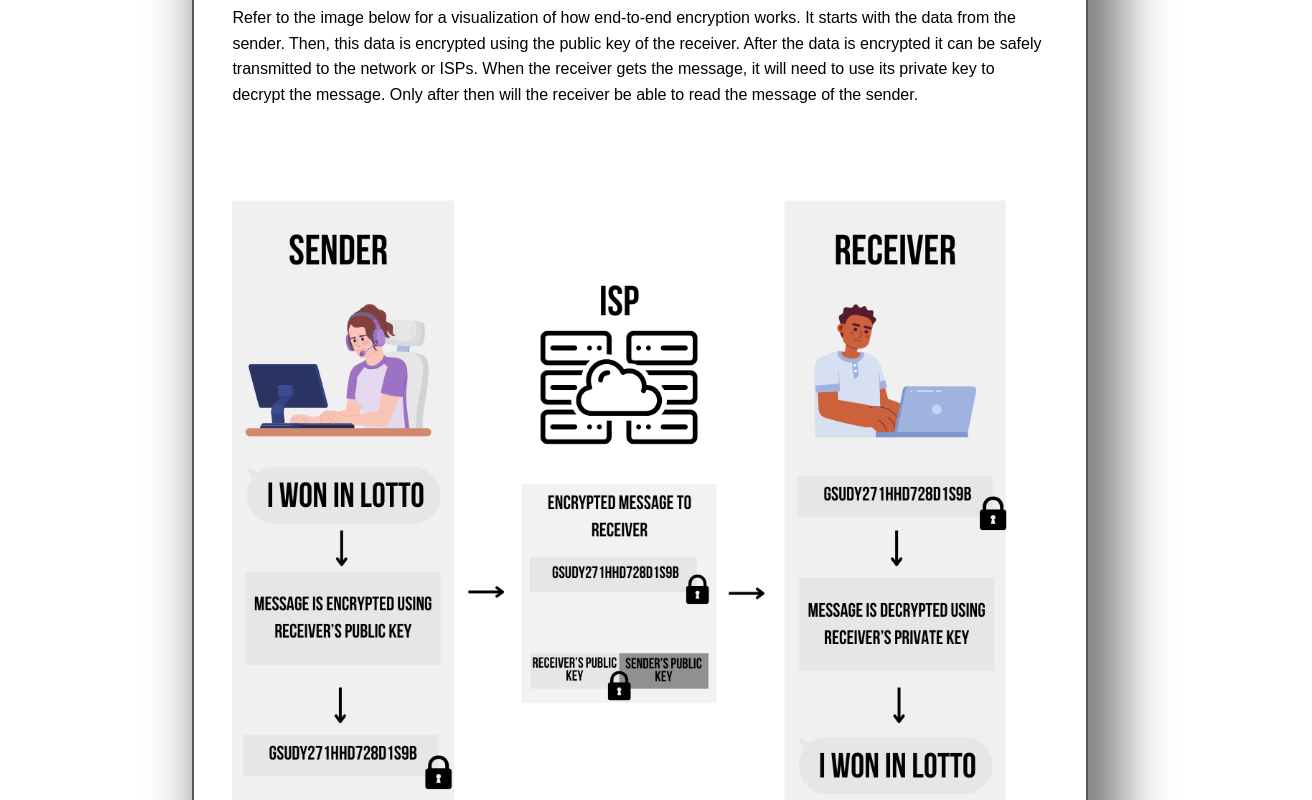
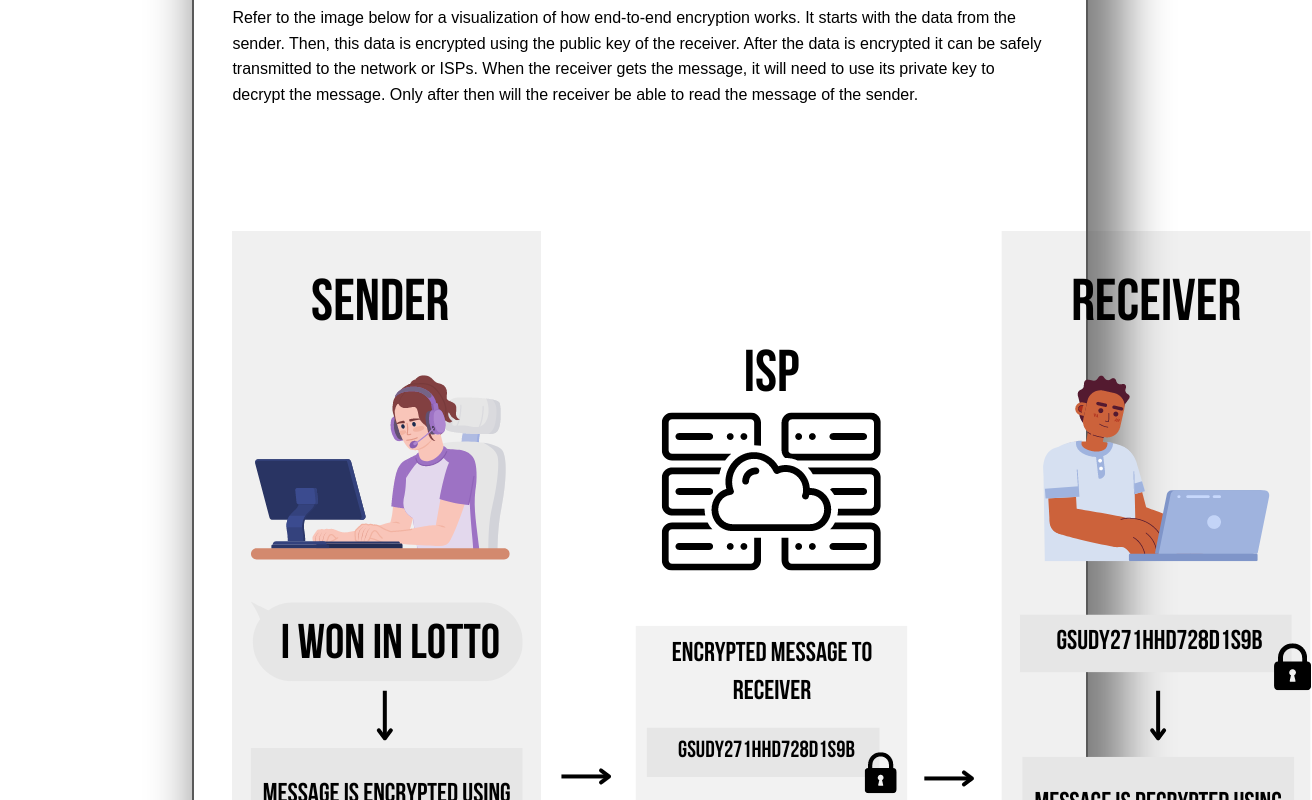
Before and after one commit to Create-A-Blog/A-Guide-To-Implementing-End-to-End-Encryption, a plain HTML site: page index.html in a window 1280 px wide. Shown: the part 2240-3040 px from the top of the page, 1312 px wide, since content can reach past the window. Drawn offline with Linux system fonts and the light colour scheme.

Commit message:
Update index.html

```diff
--- a/index.html
+++ b/index.html
@@ -66,7 +66,7 @@ By encrypting data or transforming it into an unreadable data, the user is prote
   <p style="font-family:arial; font-size: 12;">As mentioned above, there are numerous encryption algorithms or kinds of encryption but in this post, we will only be focusing on the encryption with the use of paired public and private keys (asymmetric public key) as this is the type of encryption used by an end-to-end encryption. As its name suggests, the data is only encrypted at the end points which are the sender and the receiver. Therefore, by using a pair of public and private keys, the data can be transmitted from end-to-end without any interference as outside entities will not be able to read or understand the data.</p>
    <p style="font-family:arial; font-size: 12;">Refer to the image below for a visualization of how end-to-end encryption works. It starts with the data from the sender. Then, this data is encrypted using the public key of the receiver. After the data is encrypted it can be safely transmitted to the network or ISPs. When the receiver gets the message, it will need to use its private key to decrypt the message. Only after then will the receiver be able to read the message of the sender.</p>
 
-  <img style="max-width: 95%;" src="./A-Guide-to-Implementing-End-to-End-Encryption/user.png">
+  <img src="./A-Guide-to-Implementing-End-to-End-Encryption/user.png">
   <br/>
  <h2 style="font-family:arial;">Step-by-Step Guide to Implementing End-to-End Encryption</h2>
   <hr>
```
